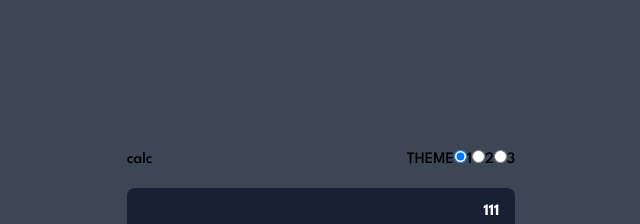
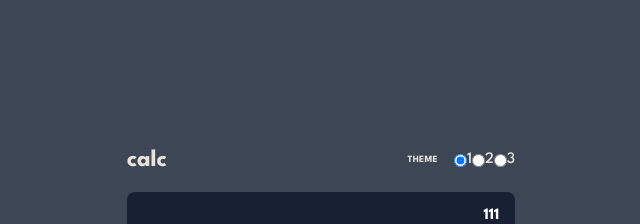
Before and after one commit to Kelechikizito/calculator-app, a React (Vite) app: page / in a window 1280 px wide. Shown: the top 224 px of the page, without its empty margins (319-959 px from the left). Built offline with nearby package versions, Linux system fonts and the light colour scheme.

Commit message:
files update

```diff
--- a/src/components/Buttons.jsx
+++ b/src/components/Buttons.jsx
@@ -4,7 +4,7 @@ const Buttons = () => {
       <button data-num className="rounded-lg px-8 py-2 bg-[#e9e2d9] text-[#444B5A]">7</button>
       <button data-num className="rounded-lg bg-[#e9e2d9] text-[#444B5A]">8</button>
       <button data-num className="rounded-lg bg-[#e9e2d9] text-[#444B5A]">9</button>
-      <button data-delete className="rounded-lg bg-[#637097] text-[#e9e2d9]">DEL</button>
+      <button data-delete className="rounded-lg bg-[#637097] text-[#EAE3DC]">DEL</button>
       <button data-num className="rounded-lg bg-[#e9e2d9] text-[#444B5A]">4</button>
       <button data-num className="rounded-lg bg-[#e9e2d9] text-[#444B5A]">5</button>
       <button data-num className="rounded-lg bg-[#e9e2d9] text-[#444B5A]">6</button>
@@ -17,7 +17,7 @@ const Buttons = () => {
       <button data-num className="rounded-lg bg-[#e9e2d9] text-[#444B5A]">0</button>
       <button data-operator className="rounded-lg bg-[#e9e2d9] text-[#444B5A]">/</button>
       <button data-operator className="rounded-lg bg-[#e9e2d9] text-[#444B5A]">x</button>
-      <button data-reset className="col-span-2 rounded-lg bg-[#637097] text-[#e9e2d9]">
+      <button data-reset className="col-span-2 rounded-lg bg-[#637097] text-[#EAE3DC]">
         RESET
       </button>
       <button data-output className="col-span-2 rounded-lg bg-[#D03F2F] text-white">
--- a/src/components/Header.jsx
+++ b/src/components/Header.jsx
@@ -1,26 +1,28 @@
 const Header = () => {
   return (
-    <header className="flex justify-between">
+    <header className="flex justify-between text-[#EAE3DC]">
       <div>
-            <h1>calc</h1>
+        <h1 className="text-2xl font-bold">calc</h1>
       </div>
 
-        <div className="flex">
+      <div className="flex gap-4">
+        <div className="flex items-center justify-center text-[0.6rem] font-bold tracking-wide">
           <h6>THEME</h6>
+        </div>
 
-            <div className="input">
-                <input id="theme1" type="radio" name="theme" value="0" checked/>
+        <div className="input flex place-items-center">
+          <input id="theme1" type="radio" name="theme" value="0" checked />
           <label htmlFor="theme1">1</label>
 
-                <input id="theme2" type="radio" value="1" name="theme"/>
+          <input id="theme2" type="radio" value="1" name="theme" />
           <label htmlFor="theme2">2</label>
 
-                <input id="theme3" type="radio" value="2" name="theme"/>
+          <input id="theme3" type="radio" value="2" name="theme" />
           <label htmlFor="theme3">3</label>
         </div>
       </div>
     </header>
-  )
-}
+  );
+};
 
-export default Header
+export default Header;
```
Lines whose indentation alone changed are shown as unchanged.
